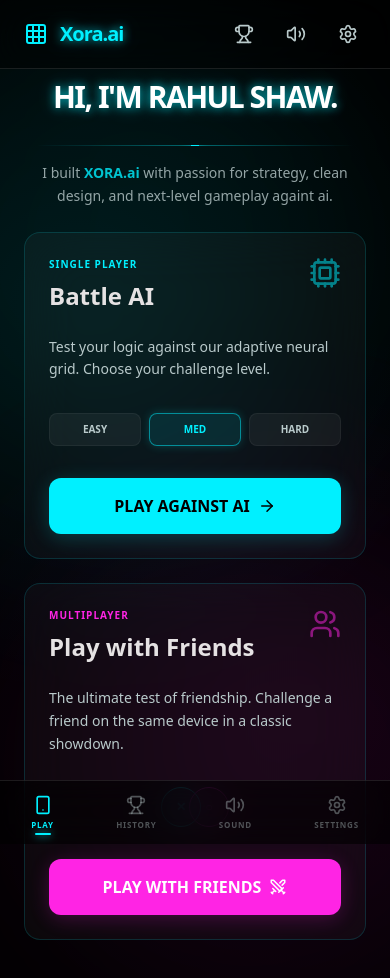
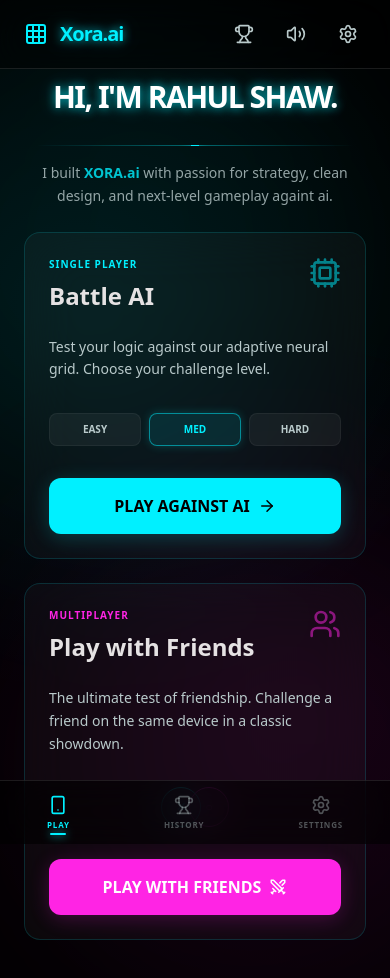
Before and after one commit to CODER-RAHUL9038/XORA.ai, a React (Vite) app: page / in a window 390 px wide. Shown: the top 978 px of the page. Built offline with nearby package versions, Linux system fonts and the light colour scheme.

Commit message:
fix: restore mobile nav and ensure top-nav mute is functional

```diff
--- a/src/components/HomeScreen.tsx
+++ b/src/components/HomeScreen.tsx
@@ -225,13 +225,6 @@ export default function HomeScreen({
           <span className="text-[8px] font-bold uppercase tracking-widest mt-1">History</span>
         </button>
         <button
-          onClick={toggleMute}
-          className={`flex flex-col items-center transition-colors ${isMuted ? 'text-red-500/50' : 'text-on-surface-variant/40 hover:text-primary'}`}
-        >
-          {isMuted ? <VolumeX size={20} /> : <Volume2 size={20} />}
-          <span className="text-[8px] font-bold uppercase tracking-widest mt-1">{isMuted ? 'Muted' : 'Sound'}</span>
-        </button>
-        <button
           onClick={openSettings}
           className="flex flex-col items-center text-on-surface-variant/40 hover:text-primary transition-colors"
         >
```
